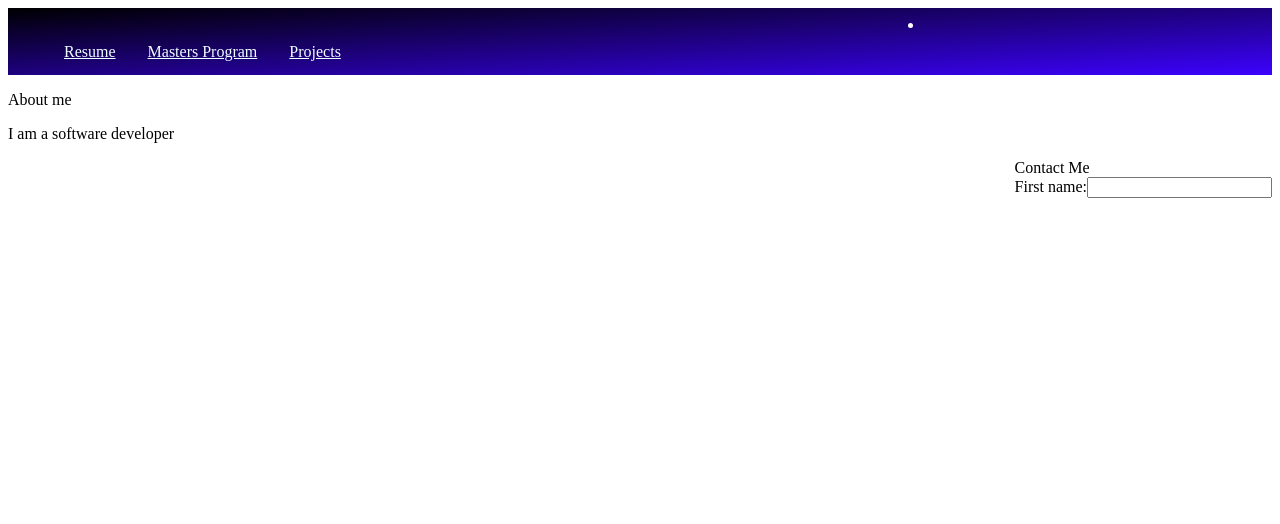
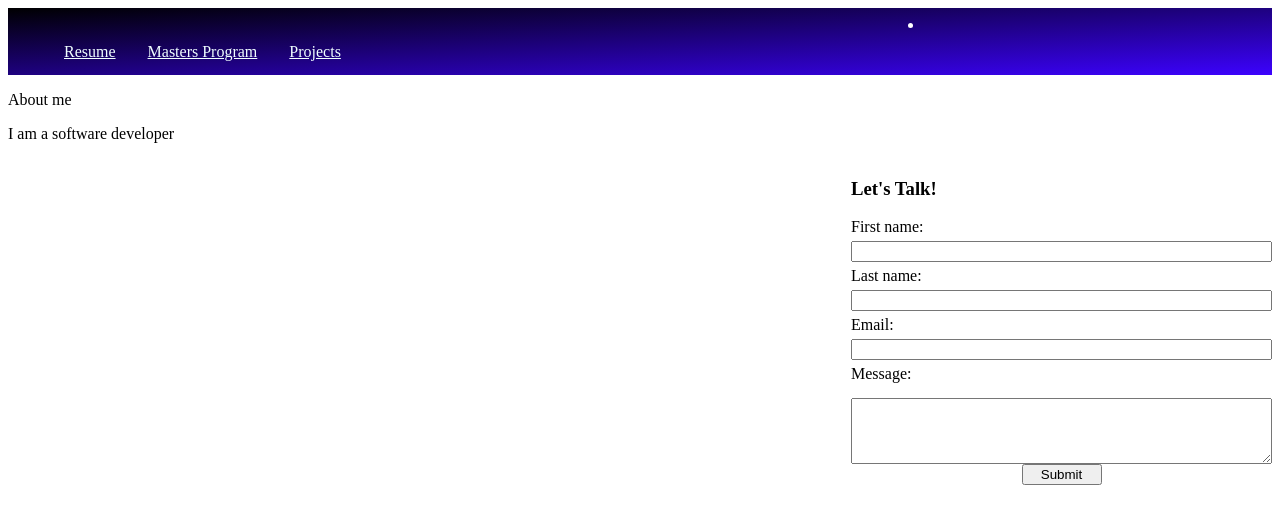
Before and after one commit to markwmc/markwmc.github.io, a plain HTML site: page index.html in a window 1280 px wide. Drawn offline with Linux system fonts and the light colour scheme.

Commit message:
working on the form

```diff
--- a/index.html
+++ b/index.html
@@ -1,5 +1,6 @@
 <!DOCTYPE html>
 <html>
+
 <head>
   <link href="style.css" rel="stylesheet" />
   <title>Welcome to my space</title>
@@ -11,10 +12,13 @@
       written by me. You won't find any cloned,
       forked, copied, LLM or boilerplate on this site.` )
 </script>
+
 <body>
-    <header >
-      <a href="secret.html"><div class="dot blink"></div></a>
-      <nav >
+  <header>
+    <a href="secret.html">
+      <div class="dot blink"></div>
+    </a>
+    <nav>
       <ul>
         <li>
           <a style="float: left" href="resume.html">Resume</a>
@@ -33,7 +37,21 @@
     <p>I am a software developer </p>
   </section>
   <section>
-           <div><aside style="float:right">Contact Me<form><label for="fname">First name:</label><input type="text" id="fname" name="fname"></input></form></aside></div>
+    <div>
+      <aside style="float:right">
+        <h1>Let's Talk!</h1>
+        <form style="display:grid">
+          <label for="fname" style="padding-bottom: 5px">First name:</label>
+          <input type="text" id="fname" name="fname"></input>
+          <label for="lname" style="padding-bottom:5px; padding-top:5px">Last name:</label>
+          <input type="text"
+            id="lname" id="lname" name="lname" ></input>
+          <label for="email" style="padding-bottom: 5px; padding-top: 5px">Email:</label>
+          <input type="email" id="email" name="email"></input>
+          <label for="textarea" id="textarea" name="textarea" style="padding-bottom:5px; padding-top:5px">Message:</label>
+          <textarea type="text" id="comments" name="comments" rows="4" cols="50" style="margin-top:10px"></textarea>
+          <input type="submit" id="submit" name="submit" style= "width:80px; margin:auto"></input>
+          </form></aside></div>
     </section>
     <footer></footer>
   </body>
```
Lines whose indentation alone changed are shown as unchanged.
